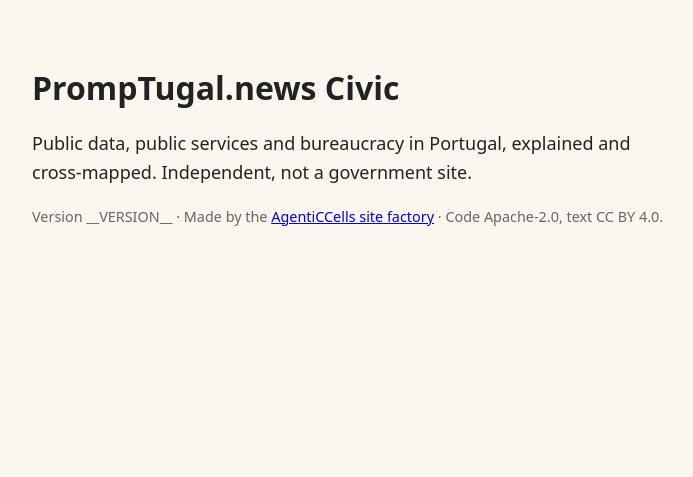
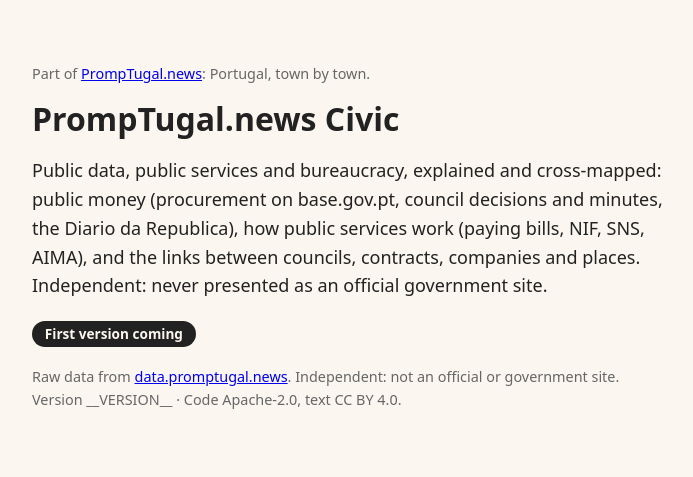
Before and after one commit to PrompTugal/PrompTugal__News__Civic, a plain HTML site: page src/index.html in a window 1280 px wide. Shown: the whole page, without its empty margins (288-981 px from the left). Drawn offline with Linux system fonts and the light colour scheme.

Commit message:
Placeholder, README, licences, CNAME and .gitignore
At Dinis's word (2026-11-17 ~19:00 UTC): a placeholder page (name, focus,
"first version coming"), a README with the name, domain and focus,
LICENSE-TEXT (CC BY 4.0) beside LICENSE (Apache-2.0), src/CNAME, and
.credentials/ and .sg-send/ ignored. main is created from this commit.

Co-Authored-By: Claude Opus 5.5 <noreply@anthropic.com>
Claude-Session: https://claude.ai/code/session_018yvwtNtj31quYqCxxywEUo
Agent: cells@AgentiCCells.dinis

```diff
--- a/src/index.html
+++ b/src/index.html
@@ -3,15 +3,18 @@
 <head>
 <meta charset="utf-8">
 <meta name="viewport" content="width=device-width,initial-scale=1">
-<title>PrompTugal.news Civic</title>
+<title>PrompTugal.news Civic: first version coming</title>
 <meta name="description" content="Public data, public services and bureaucracy in Portugal, explained and cross-mapped. Independent, not a government site.">
-<style>body{margin:0;font:18px/1.6 system-ui,-apple-system,"Segoe UI",sans-serif;background:#fbf7f0;color:#222}main{max-width:40rem;margin:0 auto;padding:3rem 1rem}h1{font-size:2rem;line-height:1.2}.muted{color:#666;font-size:.9rem}@media(prefers-color-scheme:dark){body{background:#17140f;color:#eee}.muted{color:#aaa}}</style>
+<link rel="canonical" href="https://civic.promptugal.news/">
+<style>body{margin:0;font:18px/1.6 system-ui,-apple-system,"Segoe UI",sans-serif;background:#fbf7f0;color:#222}main{max-width:40rem;margin:0 auto;padding:3rem 1rem}h1{font-size:2rem;line-height:1.2;margin:0 0 .3rem}.tag{display:inline-block;background:#222;color:#fbf7f0;border-radius:2rem;padding:.15rem .8rem;font-size:.85rem;font-weight:600}.muted{color:#666;font-size:.9rem}@media(prefers-color-scheme:dark){body{background:#17140f;color:#eee}.tag{background:#eee;color:#17140f}.muted{color:#aaa}}</style>
 </head>
 <body>
 <main>
+<p class="muted">Part of <a href="https://promptugal.news/">PrompTugal.news</a>: Portugal, town by town.</p>
 <h1>PrompTugal.news Civic</h1>
-<p>Public data, public services and bureaucracy in Portugal, explained and cross-mapped. Independent, not a government site.</p>
-<p class="muted">Version __VERSION__ · Made by the <a href="https://github.com/AgentiCCells/AgentiCCells__Site__Factory">AgentiCCells site factory</a> · Code Apache-2.0, text CC BY 4.0.</p>
+<p>Public data, public services and bureaucracy, explained and cross-mapped: public money (procurement on base.gov.pt, council decisions and minutes, the Diario da Republica), how public services work (paying bills, NIF, SNS, AIMA), and the links between councils, contracts, companies and places. Independent: never presented as an official government site.</p>
+<p><span class="tag">First version coming</span></p>
+<p class="muted">Raw data from <a href="https://data.promptugal.news/">data.promptugal.news</a>. Independent: not an official or government site. Version __VERSION__ · Code Apache-2.0, text CC BY 4.0.</p>
 </main>
 </body>
 </html>
```
Also changed, not shown: 5 other files.
